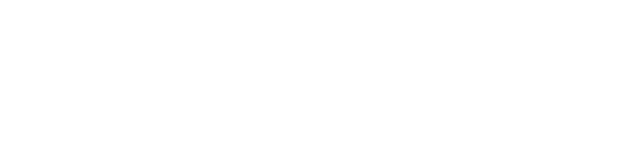
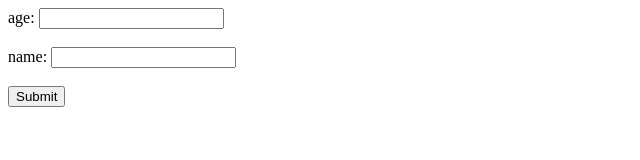
Before and after one commit to acciojob/promises-and-chains-srujana-porandla, a website: page main.html in a window 1280 px wide. Shown: the whole page, without its empty margins (0-640 px from the left). Drawn offline with Linux system fonts and the light colour scheme.

Commit message:
created a submission

```diff
--- a/main.html
+++ b/main.html
@@ -7,6 +7,17 @@
 
   <body>
     <!-- write the body here -->
+	  <form action="" method="post" id="myForm">
+		  <label for="age">age:</label>
+		  <input type="number" id="age"/>
+		  <br/>
+		  <br/>
+		  <label for="name">name:</label>
+		  <input type="text" id="name"/>
+		  <br/>
+		  <br/>
+		  <button id="btn" type="submit">Submit</button>
+	  </form>
 
     <script type="text/javascript" src="./script.js"></script>
   </body>
--- a/script.js
+++ b/script.js
@@ -1 +1,4 @@
 //your JS code here. If required.
+document.getElementById("myForm").addEventListener('submit',function(){
+
+})
```
